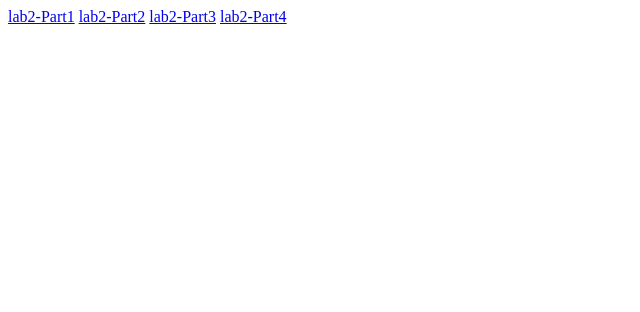
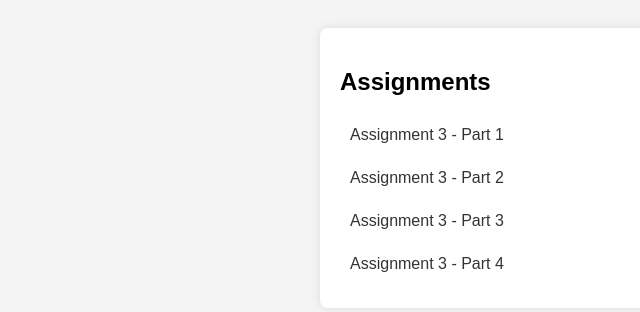
Before and after one commit to akshay-mathew/akshay-mathew, a plain HTML site: page index.html in a window 1280 px wide. Shown: the whole page, without its empty margins (0-640 px from the left). Drawn offline with Linux system fonts and the light colour scheme.

Commit message:
Update index.html

```diff
--- a/index.html
+++ b/index.html
@@ -3,14 +3,42 @@
 <head>
     <meta charset="UTF-8">
     <meta name="viewport" content="width=device-width, initial-scale=1.0">
-    <title>Assigment</title>
+    <title>Assignment</title>
+    <style>
+        body {
+            font-family: Arial, sans-serif;
+            background-color: #f4f4f4;
+            padding: 20px;
+        }
+        .container {
+            max-width: 600px;
+            margin: 0 auto;
+            background-color: #fff;
+            padding: 20px;
+            border-radius: 8px;
+            box-shadow: 0 0 10px rgba(0, 0, 0, 0.1);
+        }
+        a {
+            display: block;
+            color: #333;
+            text-decoration: none;
+            padding: 10px;
+            margin: 5px 0;
+            border-radius: 5px;
+            transition: background-color 0.3s ease;
+        }
+        a:hover {
+            background-color: #e0e0e0;
+        }
+    </style>
 </head>
 <body>
-    <a href="Assignment 3/Part 1/index.html"> lab2-Part1</a>
-    <a href="Assignment 3/Part 2/index.html"> lab2-Part2</a>
-    <a href="Assignment 3/Part 3/index.html"> lab2-Part3</a>
-    <a href="Assignment 3/Part 4/index.html"> lab2-Part4</a>
-
-
+    <div class="container">
+        <h2>Assignments</h2>
+        <a href="Assignment 3/Part 1/index.html">Assignment 3 - Part 1</a>
+        <a href="Assignment 3/Part 2/index.html">Assignment 3 - Part 2</a>
+        <a href="Assignment 3/Part 3/index.html">Assignment 3 - Part 3</a>
+        <a href="Assignment 3/Part 4/index.html">Assignment 3 - Part 4</a>
+    </div>
 </body>
 </html>
```
